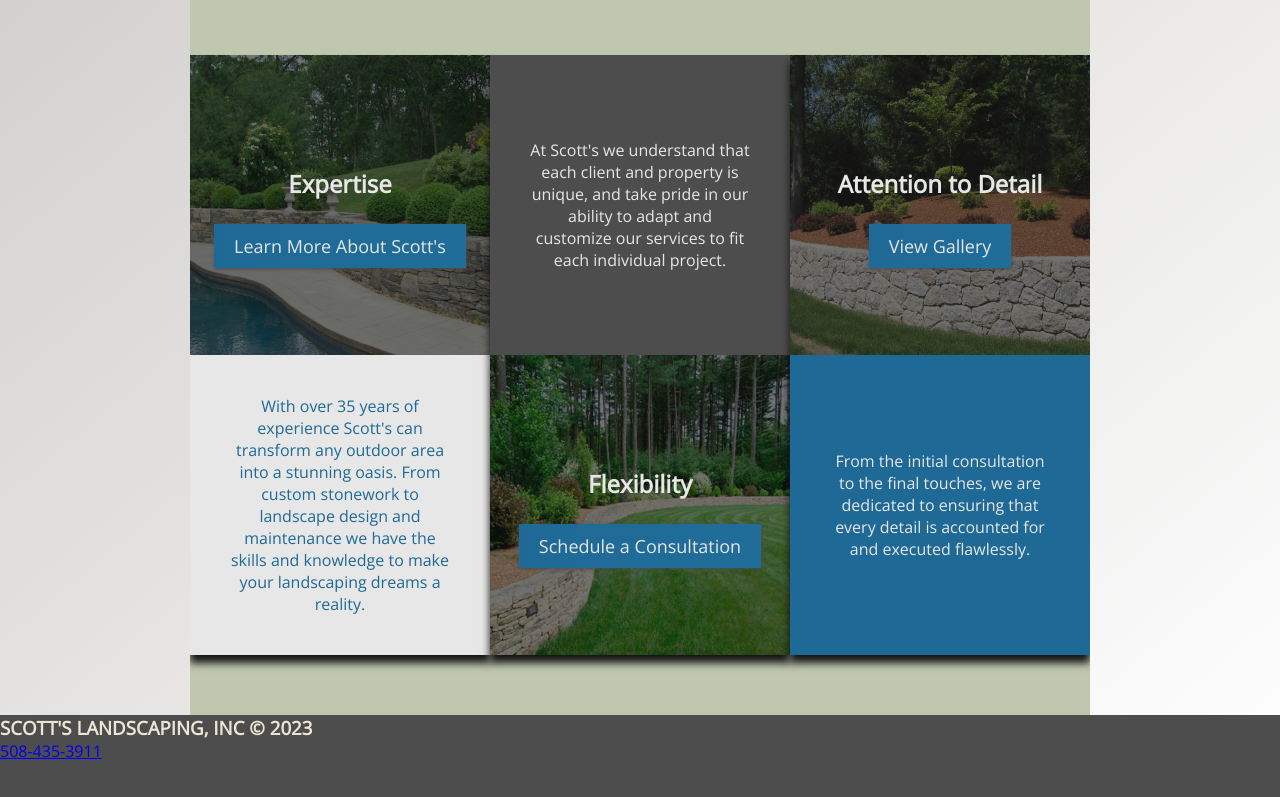
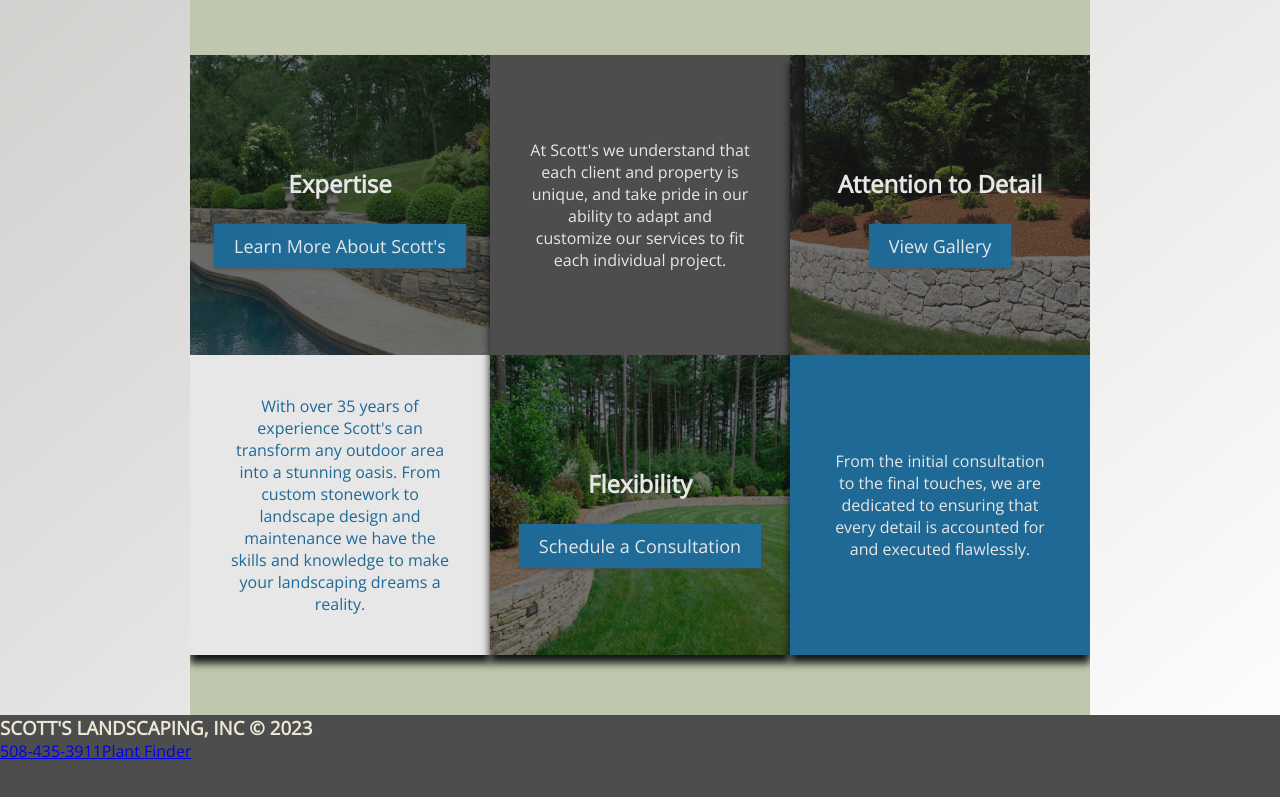
Before and after one commit to cbowman422/scottslandscaping, a React (Create React App) app: page / in a window 1280 px wide. Shown: the part 1522-2319 px from the top of the page. Built offline with nearby package versions, Linux system fonts and the light colour scheme.

Commit message:
plant finder link in footer

```diff
--- a/src/components/Footer.js
+++ b/src/components/Footer.js
@@ -6,6 +6,7 @@ const Footer = () => {
     <div className="footerContainer">
       <h3> SCOTT'S LANDSCAPING, INC © 2023 </h3>
       <a href="tel:508-435-3911">508-435-3911</a>
+      <a href = "https://www.westonnurseries.com/plant-library/" target="blank">Plant Finder</a>
     </div>
   )
 }
```
